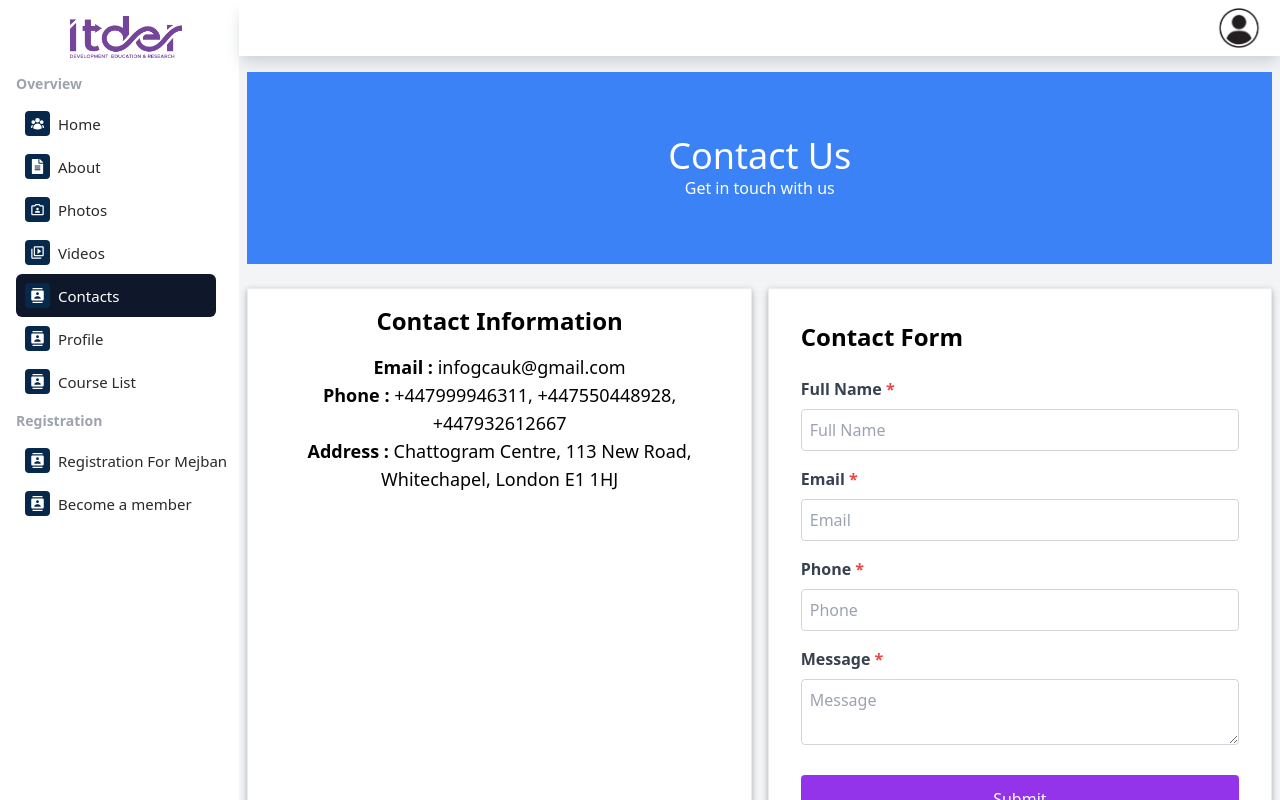
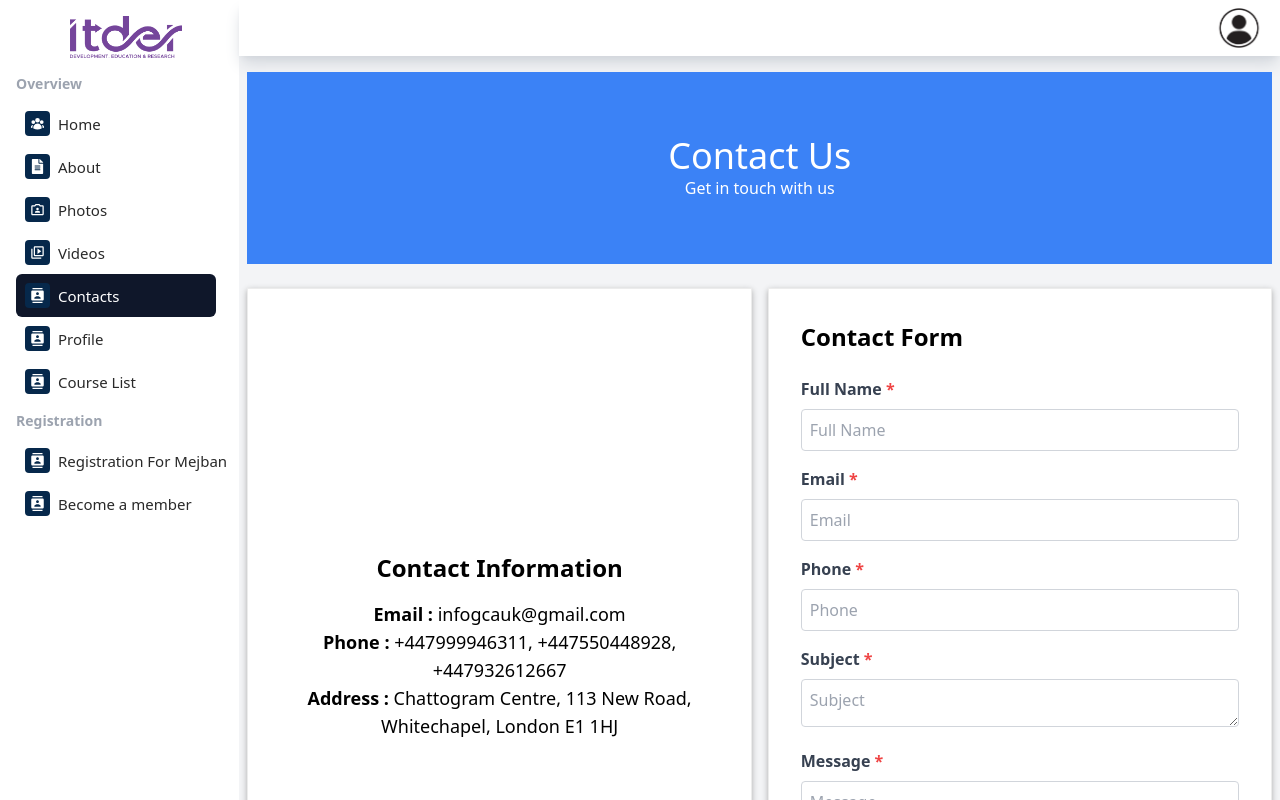
Before and after one commit to mehedikhan3281/wb-software-task, a Next.js app: page /contacts in a window 1280 px wide. Shown: the top 800 px of the page. Built offline with nearby package versions, Linux system fonts and the light colour scheme.

Commit message:
Contact with post request

```diff
--- a/src/app/contacts/page.js
+++ b/src/app/contacts/page.js
@@ -1,6 +1,67 @@
-
+'use client';
+import React, { useState } from 'react';
 
 const Contacts = () => {
+    // State to store form data
+    const [formData, setFormData] = useState({
+        name: '',
+        email: '',
+        phone: '',
+        subject: '',
+        message: '',
+    });
+
+    // State to handle submission status
+    const [isSubmitting, setIsSubmitting] = useState(false);
+    const [successMessage, setSuccessMessage] = useState('');
+    const [errorMessage, setErrorMessage] = useState('');
+
+    // Handle input changes
+    const handleChange = (e) => {
+        setFormData({
+            ...formData,
+            [e.target.name]: e.target.value,
+        });
+    };
+
+    // Handle form submission
+    const handleSubmit = async (e) => {
+        e.preventDefault(); // Prevent page reload
+        console.log('Form Data:', formData);
+        setIsSubmitting(true);
+        setSuccessMessage('');
+        setErrorMessage('');
+
+        try {
+            const response = await fetch('https://itderbd.nextwebservice.com/api/save-contact-form-data', {
+                method: 'POST',
+                headers: {
+                    'Content-Type': 'application/json',
+                },
+                body: JSON.stringify(formData),
+            });
+
+            if (!response.ok) {
+                const errorData = await response.json(); // Get error details from response
+                console.error('API Error:', errorData); // Log the error details
+                setErrorMessage('Failed to send message. Please try again.');
+                return;
+            }
+
+            if (response.ok) {
+                setSuccessMessage('Your message has been sent successfully!');
+                setFormData({ name: '', email: '', phone: '', subject: '', message: '' }); // Reset form
+            } else {
+                setErrorMessage('Failed to send message. Please try again.');
+            }
+        } catch (error) {
+
+            setErrorMessage('An error occurred. Please try again.');
+        } finally {
+            setIsSubmitting(false);
+        }
+    };
+
     return (
         <div>
             <div className='text-center text-white p-16 m-2 my-4 bg-blue-500 '>
@@ -8,69 +69,93 @@ const Contacts = () => {
                 <h4>Get in touch with us</h4>
             </div>
             <div className='flex-row md:flex'>
-                <div class=" border_shadow mx-2 mt-2 md:w-1/2 bg-white p-6 text-center">
-                    <h2 class="text-2xl font-bold mb-4">Contact Information</h2>
-
-                    <p class="text-lg"><span class="font-semibold">Email :</span> infogcauk@gmail.com</p>
-
-                    <p class="text-lg"><span class="font-semibold">Phone :</span> +447999946311, +447550448928, +447932612667</p>
-
-                    <p class="text-lg"><span class="font-semibold">Address :</span> Chattogram Centre, 113 New Road, Whitechapel, London E1 1HJ</p>
+                <div className="border_shadow mx-2 mt-2 md:w-1/2 bg-white p-6 text-center flex flex-col items-center justify-center">
+                    <h2 className="text-2xl font-bold mb-4">Contact Information</h2>
+                    <p className="text-lg"><span className="font-semibold">Email :</span> infogcauk@gmail.com</p>
+                    <p className="text-lg"><span className="font-semibold">Phone :</span> +447999946311, +447550448928, +447932612667</p>
+                    <p className="text-lg"><span className="font-semibold">Address :</span> Chattogram Centre, 113 New Road, Whitechapel, London E1 1HJ</p>
                 </div>
 
                 <div className='border_shadow mx-2 mt-2 md:w-1/2 bg-white p-6'>
-                    <div class="max-w-lg mx-auto p-4">
-                        <h2 class="text-2xl font-bold mb-6">Contact Form</h2>
+                    <div className="max-w-lg mx-auto p-4">
+                        <h2 className="text-2xl font-bold mb-6">Contact Form</h2>
 
-                        <form>
-                            <div class="mb-4">
-                                <label class="block text-gray-700 font-semibold mb-2">Full Name <span class="text-red-500">*</span></label>
+                        <form onSubmit={handleSubmit}>
+                            <div className="mb-4">
+                                <label className="block text-gray-700 font-semibold mb-2">Full Name <span className="text-red-500">*</span></label>
                                 <input
                                     type="text"
+                                    name="name"
                                     placeholder="Full Name"
-                                    class="w-full p-2 border border-gray-300 rounded"
+                                    className="w-full p-2 border border-gray-300 rounded"
+                                    value={formData.name}
+                                    onChange={handleChange}
                                     required
                                 />
                             </div>
 
-                            <div class="mb-4">
-                                <label class="block text-gray-700 font-semibold mb-2">Email <span class="text-red-500">*</span></label>
+                            <div className="mb-4">
+                                <label className="block text-gray-700 font-semibold mb-2">Email <span className="text-red-500">*</span></label>
                                 <input
                                     type="email"
+                                    name="email"
                                     placeholder="Email"
-                                    class="w-full p-2 border border-gray-300 rounded"
+                                    className="w-full p-2 border border-gray-300 rounded"
+                                    value={formData.email}
+                                    onChange={handleChange}
                                     required
                                 />
                             </div>
 
-                            <div class="mb-4">
-                                <label class="block text-gray-700 font-semibold mb-2">Phone <span class="text-red-500">*</span></label>
+                            <div className="mb-4">
+                                <label className="block text-gray-700 font-semibold mb-2">Phone <span className="text-red-500">*</span></label>
                                 <input
                                     type="tel"
+                                    name="phone"
                                     placeholder="Phone"
-                                    class="w-full p-2 border border-gray-300 rounded"
+                                    className="w-full p-2 border border-gray-300 rounded"
+                                    value={formData.phone}
+                                    onChange={handleChange}
                                     required
                                 />
                             </div>
 
-                            <div class="mb-6">
-                                <label class="block text-gray-700 font-semibold mb-2">Message <span class="text-red-500">*</span></label>
+                            <div className="mb-4">
+                                <label className="block text-gray-700 font-semibold mb-2">Subject <span className="text-red-500">*</span></label>
                                 <textarea
+                                    name="subject"
+                                    placeholder="Subject"
+                                    className="w-full h-12 p-2 border border-gray-300 rounded"
+                                    value={formData.subject}
+                                    onChange={handleChange}
+                                    required
+                                ></textarea>
+                            </div>
+
+                            <div className="mb-6">
+                                <label className="block text-gray-700 font-semibold mb-2">Message <span className="text-red-500">*</span></label>
+                                <textarea
+                                    name="message"
                                     placeholder="Message"
-                                    class="w-full p-2 border border-gray-300 rounded"
+                                    className="w-full h-28 p-2 border border-gray-300 rounded"
+                                    value={formData.message}
+                                    onChange={handleChange}
                                     required
                                 ></textarea>
                             </div>
 
                             <button
                                 type="submit"
-                                class="w-full bg-purple-600 text-white py-3 rounded hover:bg-purple-700 transition"
+                                className="w-full bg-purple-600 text-white py-3 rounded hover:bg-purple-700 transition"
+                                disabled={isSubmitting}
                             >
-                                Submit
+                                {isSubmitting ? 'Sending...' : 'Submit'}
                             </button>
                         </form>
+
+                        {successMessage && <p className="text-green-500 mt-4">{successMessage}</p>}
+                        {errorMessage && <p className="text-red-500 mt-4">{errorMessage}</p>}
                     </div>
-
                 </div>
             </div>
         </div>
```
